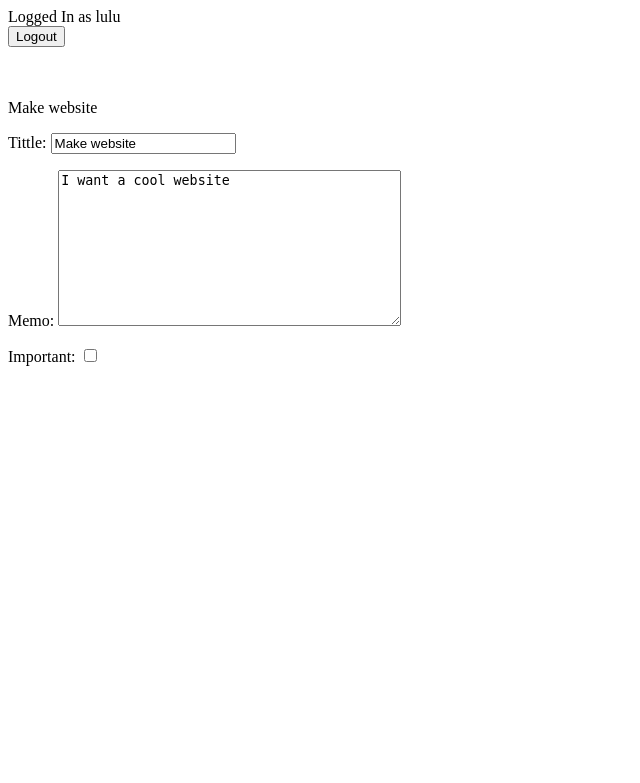
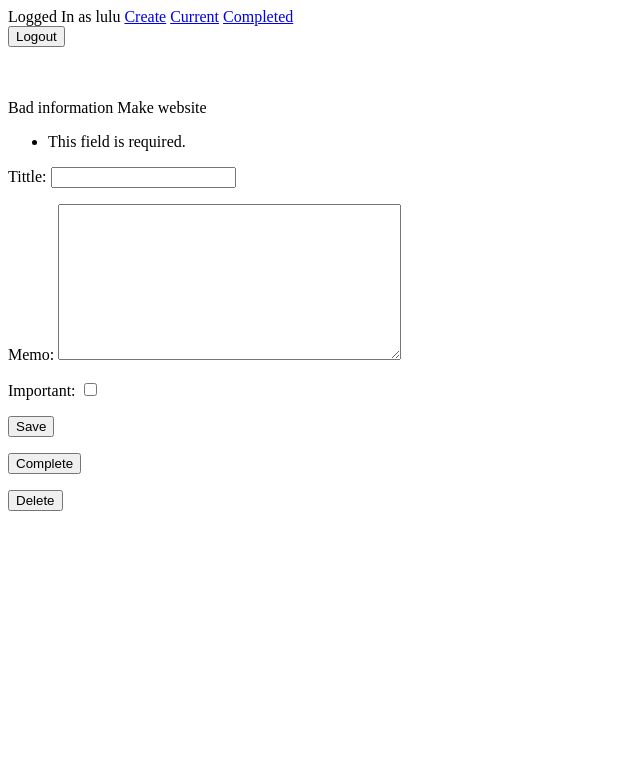
Before and after one commit to HopewellA1/Django-test-project, a Django app: page /todo/4 in a window 1280 px wide. Shown: the top 783 px of the page, without its empty margins (0-640 px from the left). Run offline with Django 5.2, Linux system fonts and the light colour scheme; a user stored in the database is signed in; data comes from the database, SQL or seed files in the repository; both versions use the stored data as it was after the commit.

Commit message:
just to push commit

```diff
--- a/todo/templates/todo/base.html
+++ b/todo/templates/todo/base.html
@@ -2,6 +2,11 @@
 {% if user.is_authenticated %}
 
 Logged In as {{ user.username }}
+
+<a href="{% url 'createtodo' %}">Create</a>
+<a href="{% url 'currenttodos' %}">Current</a>
+<a href="{% url 'completedtodos' %}">Completed</a>
+
 
 <form action="{% url 'logoutuser' %}" method="POST">
     {% csrf_token %}
--- a/todo/templates/todo/viewtodo.html
+++ b/todo/templates/todo/viewtodo.html
@@ -2,10 +2,24 @@
 
 {% block content %}
 
+{{ error }}
+
 {{ todo.tittle }}
 
-<form action="POST">
+<form method="POST">
+    {% csrf_token %}
 {{ form.as_p }}
+<button type="submit">Save</button>
+</form>
+
+<form method="POST" action="{% url 'completetodo' todo.id %}">
+    {% csrf_token %}
+<button type="submit">Complete</button>
+</form>
+
+<form method="POST" action="{% url 'deletetodo' todo.id %}">
+    {% csrf_token %}
+<button type="submit">Delete</button>
 </form>
 
 {% endblock %}
--- a/todo/views.py
+++ b/todo/views.py
@@ -5,6 +5,8 @@ from django.db import IntegrityError
 from django.contrib.auth import login, logout, authenticate
 from .forms import TodoForm
 from .models import Todo
+from django.utils import timezone
+from django.contrib.auth.decorators import login_required
 
 def home(request):
     return render(request, 'todo/home.html')
@@ -36,11 +38,13 @@ def loginuser(request):
             login(request, user )
             return redirect('currenttodos')
 
+@login_required
 def logoutuser(request):
     if request.method == 'POST':
         logout(request)
         return redirect('home')
 
+@login_required
 def createtodo(request):
     if request.method == 'GET':
        return render(request, 'todo/createtodo.html', {'form':TodoForm()})
@@ -54,12 +58,41 @@ def createtodo(request):
         except ValueError:
             return render(request, 'todo/createtodo.html', {'form':TodoForm(), 'error':'Bad data passed in. Try again.'})
 
-
+@login_required
 def currenttodos(request):
     todos = Todo.objects.filter(user=request.user,datecompleted__isnull=True)
     return render(request, 'todo/currenttodos.html', {'todos':todos})
 
+@login_required
+def completedtodos(request):
+    todos = Todo.objects.filter(user=request.user,datecompleted__isnull=False).order_by('-datecompleted')
+    return render(request, 'todo/completedtodos.html', {'todos':todos})
+
+@login_required
 def viewtodo(request, todo_pk):
-    todo = get_object_or_404(Todo, pk=todo_pk)
-    form = TodoForm(instance=todo)
-    return render(request, 'todo/viewtodo.html', {'todo':todo, 'form':form})
+    todo = get_object_or_404(Todo, pk=todo_pk, user=request.user)
+    if request.method == 'POST':
+        form = TodoForm(instance=todo)
+        return render(request, 'todo/viewtodo.html', {'todo':todo, 'form':form})
+    else:
+        try:
+            form = TodoForm(request.POST, instance=todo)
+            form.save()
+            return redirect('currenttodos')
+        except ValueError:
+            return render(request, 'todo/viewtodo.html', {'todo':todo, 'form':form, 'error': 'Bad information'})
+
+@login_required
+def completetodo(request, todo_pk):
+    todo = get_object_or_404(Todo, pk=todo_pk, user=request.user)
+    if request.method == 'POST':
+        todo.datecompleted = timezone.now()
+        todo.save()
+        return redirect('currenttodos')
+
+@login_required
+def deletetodo(request, todo_pk):
+    todo = get_object_or_404(Todo, pk=todo_pk, user=request.user)
+    if request.method == 'POST':
+        todo.delete()
+        return redirect('currenttodos')
--- a/todowoo/settings.py
+++ b/todowoo/settings.py
@@ -118,6 +118,8 @@ USE_TZ = True
 
 STATIC_URL = 'static/'
 
+LOGIN_URL = '/login'
+
 # Default primary key field type
 # https://docs.djangoproject.com/en/5.1/ref/settings/#default-auto-field
 
--- a/todowoo/urls.py
+++ b/todowoo/urls.py
@@ -30,7 +30,11 @@ urlpatterns = [
     path('', views.home, name='home'),
     path('create/', views.createtodo, name='createtodo'),
     path('current/', views.currenttodos, name='currenttodos'),
+    path('completed/', views.completedtodos, name='completedtodos'),
     path('todo/<int:todo_pk>', views.viewtodo, name='viewtodo'),
+    path('todo/<int:todo_pk>/complete', views.completetodo, name='completetodo'),
+    path('todo/<int:todo_pk>/delete', views.deletetodo, name='deletetodo'),
+
 
 
 ]
```
Also changed, not shown: todo/templates/todo/completedtodos.html (added, +19 -0 lines), db.sqlite3.
